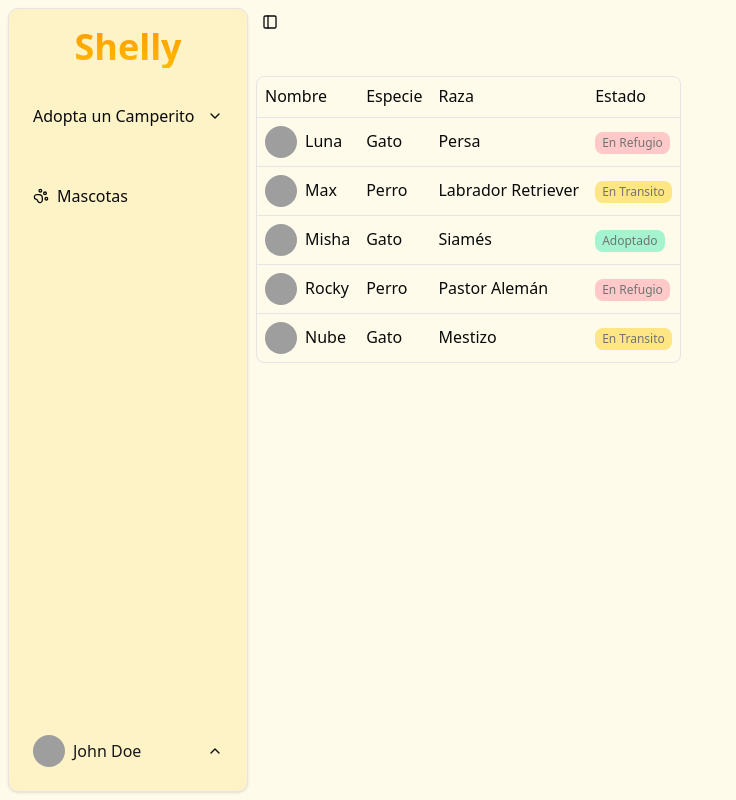
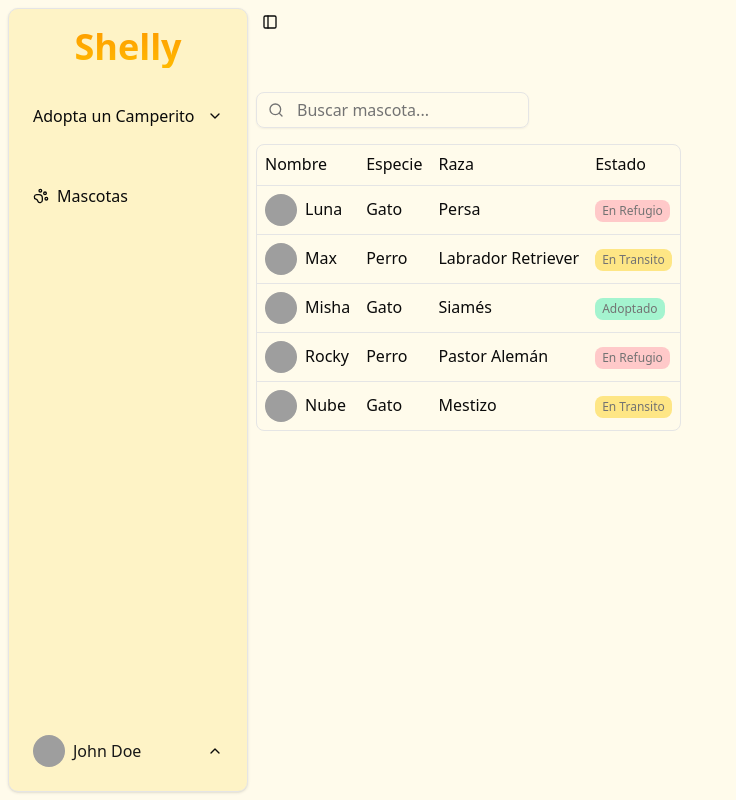
Before and after one commit to shelly-app/shelly-front, a React (Vite) app: page /app/pets in a window 1280 px wide. Shown: the whole page, without its empty margins (0-736 px from the left). Built offline with nearby package versions, Linux system fonts and the light colour scheme; grey boxes are pictures that could not be loaded.

Commit message:
feat: add search functionality to pets table

```diff
--- a/package.json
+++ b/package.json
@@ -49,6 +49,7 @@
     "clsx": "^2.1.1",
     "cmdk": "^1.1.1",
     "date-fns": "^4.1.0",
+    "lucide": "^0.511.0",
     "lucide-react": "^0.507.0",
     "react": "^19.0.0",
     "react-dom": "^19.0.0",
@@ -85,5 +86,6 @@
     "typescript-eslint": "^8.26.1",
     "vite": "^6.3.1",
     "vite-plugin-image-optimizer": "^1.1.8"
-  }
+  },
+  "packageManager": "pnpm@10.10.0+sha512.d615db246fe70f25dcfea6d8d73dee782ce23e2245e3c4f6f888249fb568149318637dca73c2c5c8ef2a4ca0d5657fb9567188bfab47f566d1ee6ce987815c39"
 }
--- a/src/features/pets/components/main-pets-table.tsx
+++ b/src/features/pets/components/main-pets-table.tsx
@@ -1,7 +1,10 @@
+import { useState } from 'react';
 import {
   ColumnDef,
+  ColumnFiltersState,
   flexRender,
   getCoreRowModel,
+  getFilteredRowModel,
   useReactTable,
 } from '@tanstack/react-table';
 
@@ -19,20 +22,21 @@ import { Badge } from '@/components/ui/badge';
 import { petStatusColorMap } from '../utils/pet-table-utils';
 import { useNavigate } from 'react-router';
 import { paths } from '@/config/paths';
+import SearchPet from './search-pet';
 
 export const columns: ColumnDef<Pet>[] = [
   {
-    accessorKey: 'photoUrl',
+    accessorKey: 'name',
     header: 'Nombre',
     cell: ({ row }) => {
-      const { name, species } = row.original;
+      const { photoUrl, species } = row.original;
       return (
         <div className="flex items-center gap-2">
           <Avatar>
-            <AvatarImage src={row.getValue('photoUrl')} />
+            <AvatarImage src={photoUrl} />
             <AvatarFallback>{species === 'gato' ? 'CT' : 'DG'}</AvatarFallback>
           </Avatar>
-          <div className="font-medium">{name}</div>
+          <div className="font-medium">{row.getValue('name')}</div>
         </div>
       );
     },
@@ -75,14 +79,23 @@ interface MainPetsTableProps {
 
 export const MainPetsTable = ({ data }: MainPetsTableProps) => {
   const navigate = useNavigate();
+  const [petSearchFilter, setPetSearchFilter] = useState<ColumnFiltersState>(
+    [],
+  );
 
   const table = useReactTable({
     data,
     columns,
     getCoreRowModel: getCoreRowModel(),
+    getFilteredRowModel: getFilteredRowModel(),
+    onColumnFiltersChange: setPetSearchFilter,
+    state: {
+      columnFilters: petSearchFilter,
+    },
   });
   return (
     <div className="w-full">
+      <SearchPet table={table} />
       <div className="rounded-md border">
         <Table>
           <TableHeader>
--- /dev/null
+++ b/src/features/pets/components/search-pet.tsx
@@ -0,0 +1,22 @@
+import { Input } from '@/components/ui/input';
+import { SearchIcon } from 'lucide-react';
+import { Pet } from '../types/pet';
+import type { Table } from '@tanstack/react-table';
+
+const SearchPet = ({ table }: { table: Table<Pet> }) => {
+  return (
+    <div className="flex items-center py-4">
+      <Input
+        className="max-w-sm"
+        placeholder="Buscar mascota..."
+        value={(table.getColumn('name')?.getFilterValue() as string) ?? ''}
+        onChange={(event) =>
+          table.getColumn('name')?.setFilterValue(event.target.value)
+        }
+        leftIcon={<SearchIcon className="h-4 w-4" />}
+      />
+    </div>
+  );
+};
+
+export default SearchPet;
```
